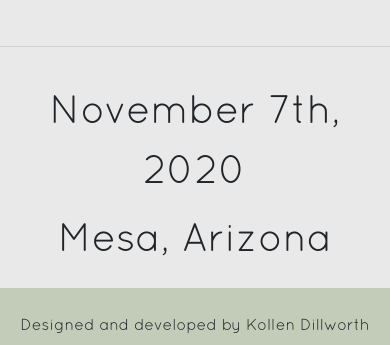
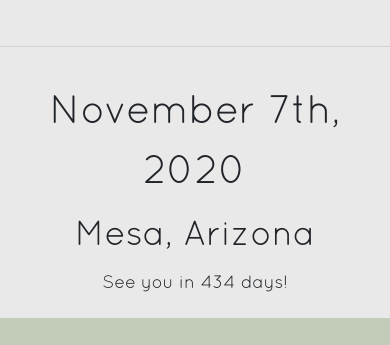
Before and after one commit to KollenDillworth/wedding-web, an Angular app: page /home in a window 390 px wide. Shown: the part 1202-1547 px from the top of the page. Built offline with nearby package versions, Linux system fonts and the light colour scheme.

Commit message:
countdown addition and styling

```diff
--- a/src/app/home/home.component.css
+++ b/src/app/home/home.component.css
@@ -44,6 +44,14 @@
 
 .couple-text{
     font-size: 40px;
+}
+
+.couple-text-sub{
+    font-size: 35px;
+}
+
+.countdown-size{
+    font-size: 18px;
 }
 
 @media (min-width: 1200px) {
@@ -117,3 +125,9 @@
         color: #ffffff;
     }
     }
+
+    @media (max-width: 426px) {
+        .countdown-margin{
+            margin-bottom: 30px;
+        }
+    }
--- a/src/app/home/home.component.html
+++ b/src/app/home/home.component.html
@@ -33,7 +33,7 @@
 </section>
 <hr>
 
-<section class="section section-pad" style="height: 200px;">
+<section class="section section-pad countdown-margin" style="height: 200px;">
   <div class="container-fluid">
     <div class="row pb-2">
       <div class="col-12 text-center couple-text">
@@ -41,9 +41,13 @@
       </div>
     </div>
     <div class="row">
-        <div class="col-12 text-center couple-text">
+        <div class="col-12 text-center couple-text-sub">
           Mesa, Arizona
         </div>
+    </div>
+    <div class="row pt-2 countdown-size">
+      <div id="demo" class="col-12 text-center">
       </div>
   </div>
+  </div>
 </section>
--- a/src/app/home/home.component.ts
+++ b/src/app/home/home.component.ts
@@ -7,9 +7,28 @@ import { Component, OnInit } from '@angular/core';
 })
 export class HomeComponent implements OnInit {
 
+
   constructor() { }
 
   ngOnInit() {
+    var countDownDate = new Date("Nov 7, 2020 17:00:00").getTime();
+    var now = new Date().getTime();
+    var distance = countDownDate - now;
+
+    var days = Math.floor(distance / (1000 * 60 * 60 * 24));
+    document.getElementById("demo").innerHTML ="See you in " + days + " days!";
+    var x = setInterval(function(){
+      now = new Date().getTime();
+      distance = countDownDate - now;
+
+      days = Math.floor(distance / (1000 * 60 * 60 * 24));
+      document.getElementById("demo").innerHTML ="See you in " + days + " days!";
+
+      // if (distance < 0) {
+      //   clearInterval(x);
+      //   document.getElementById("demo").innerHTML = "EXPIRED";
+      // }
+    },60000);
   }
 
 }
--- a/src/app/nav/nav.component.css
+++ b/src/app/nav/nav.component.css
@@ -5,7 +5,3 @@
 .nav-color{
     background-color: #c2ccb8;
 }
-
-.qs-bold{
-    font-family: 'quicksandbold';
-}
--- a/src/app/the-wedding-page/the-wedding-page.component.html
+++ b/src/app/the-wedding-page/the-wedding-page.component.html
@@ -5,7 +5,7 @@
           <h2>Saturday November 7th, 2020</h2>
           <div class="pt-3 pt-md-0"><h3>Lindsay Grove - 1742 N Lindsay Rd Mesa, AZ 85213</h3></div>
           <div class="pt-3 pt-md-0">Ceremony <span class="font-weight-bold">at 5:00 PM</span></div>
-          <div class="pt-3 pt-md-0">Please join us for cocktails, dinner and dancing to follow.</div>
+          <div class="pt-3 pt-md-0">Cocktails, dinner and dancing to follow.</div>
           <div class="pt-3 pt-md-0">Attire: Semi-formal</div>
       </div>
   </div>
--- a/src/styles.css
+++ b/src/styles.css
@@ -14,6 +14,10 @@ body{
     padding-bottom:100px;
 }
 
+.qs-bold{
+    font-family: 'quicksandbold';
+}
+
 .cursor-pointer{
     cursor: pointer;
 }
```
